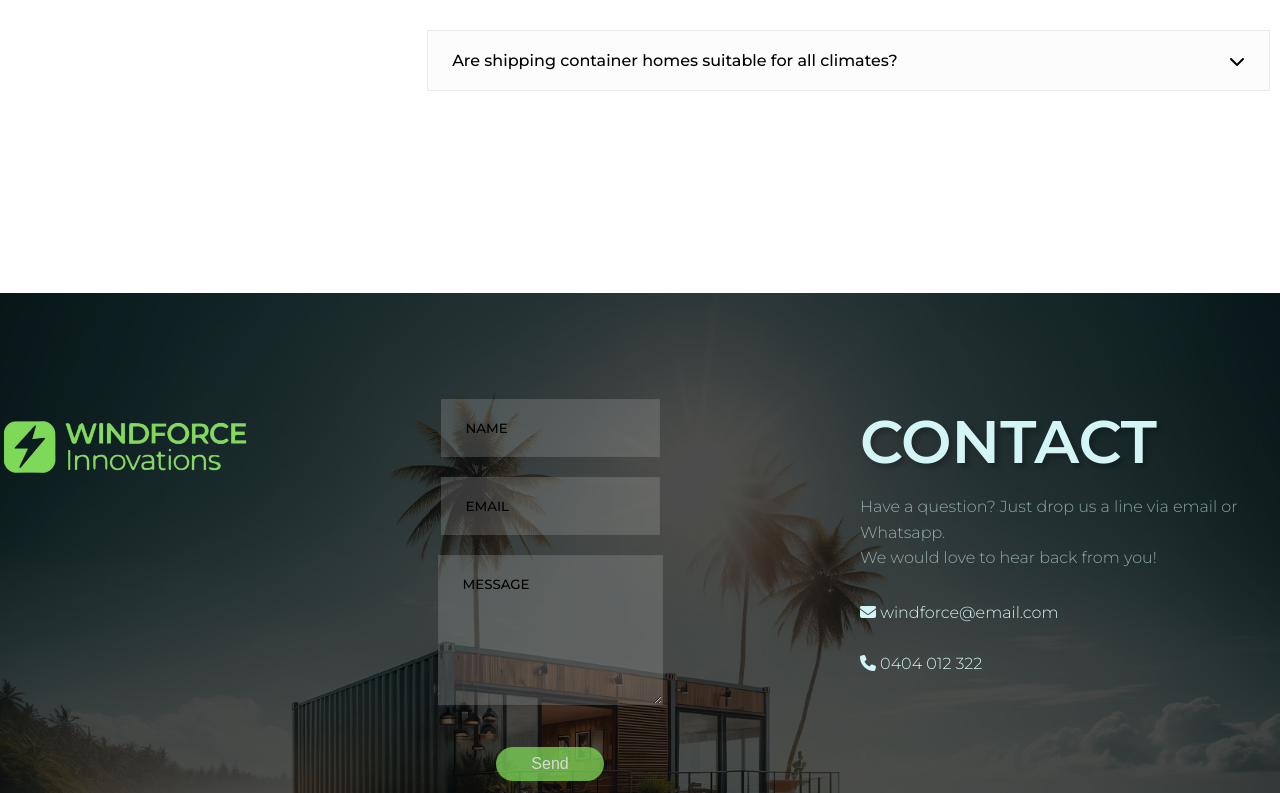
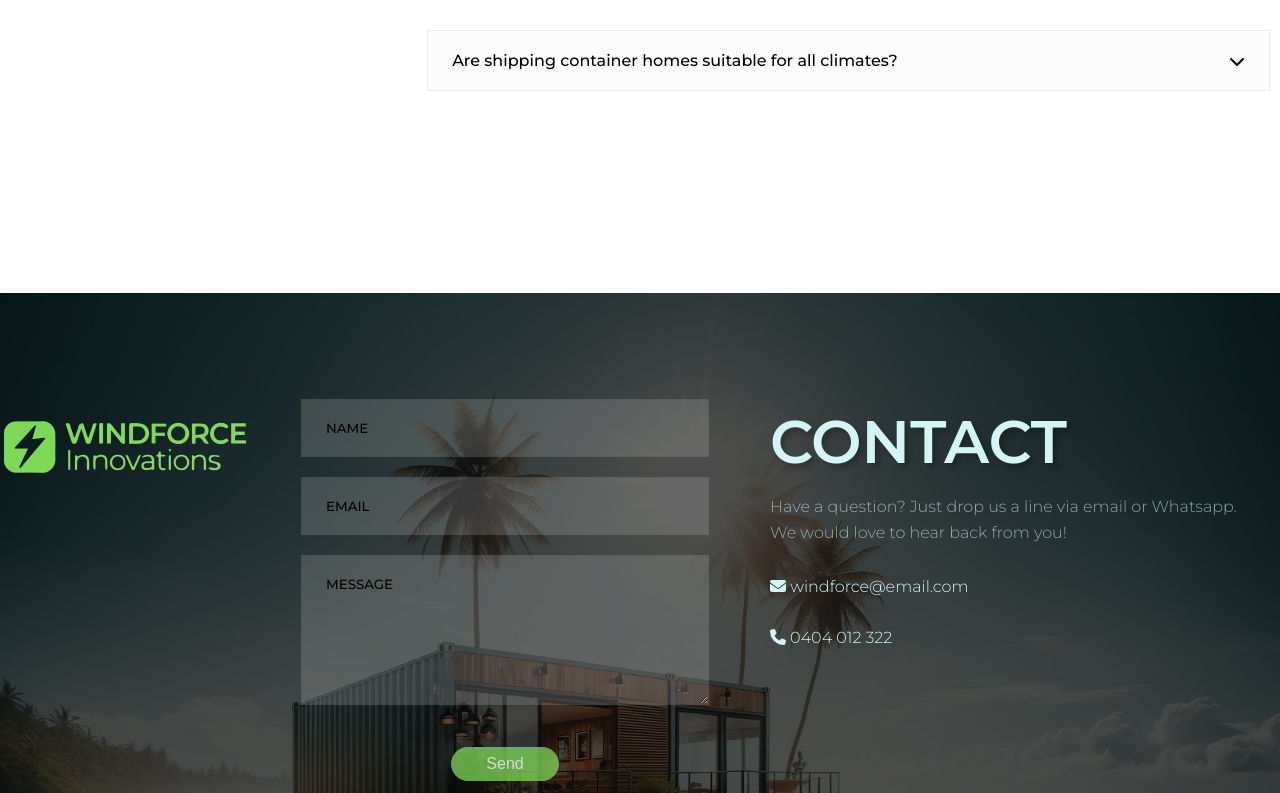
Before and after one commit to juanmaurente/windforce-innovations, a React (Vite) app in the folder windforce-innovations/: page / in a window 1280 px wide. Shown: the part 2332-3125 px from the top of the page. Built offline with nearby package versions, Linux system fonts and the light colour scheme.

Commit message:
form style fix

```diff
--- a/windforce-innovations/src/components/Sections/Contact/Contact.module.css
+++ b/windforce-innovations/src/components/Sections/Contact/Contact.module.css
@@ -38,7 +38,6 @@
 }
 
 .formDisplay {
-	width: 100%;
 	text-align: left;
 }
 
@@ -51,6 +50,7 @@
 
 .formDisplay input,
 textarea {
+	width: 80%;
 	border: 1px solid #3f3f3f18;
 	background-color: #c5c5c538;
 	padding: 1.25rem 1.5rem;
@@ -102,6 +102,7 @@ textarea::placeholder {
 	}
 
 	.formDisplay {
+		width: 70%;
 		margin-top: 1rem;
 	}
 
```
